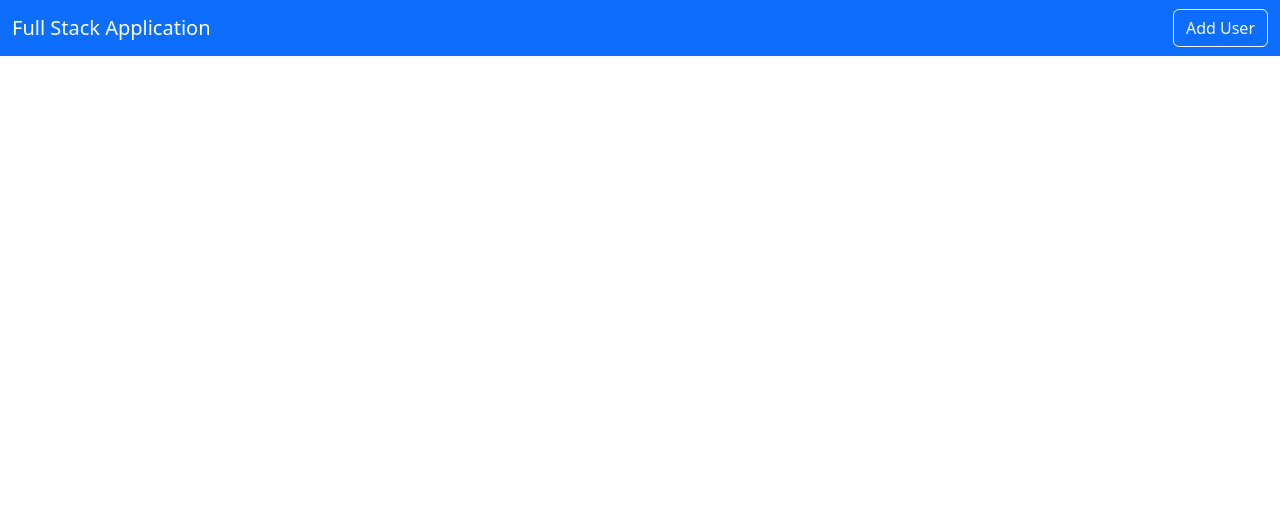
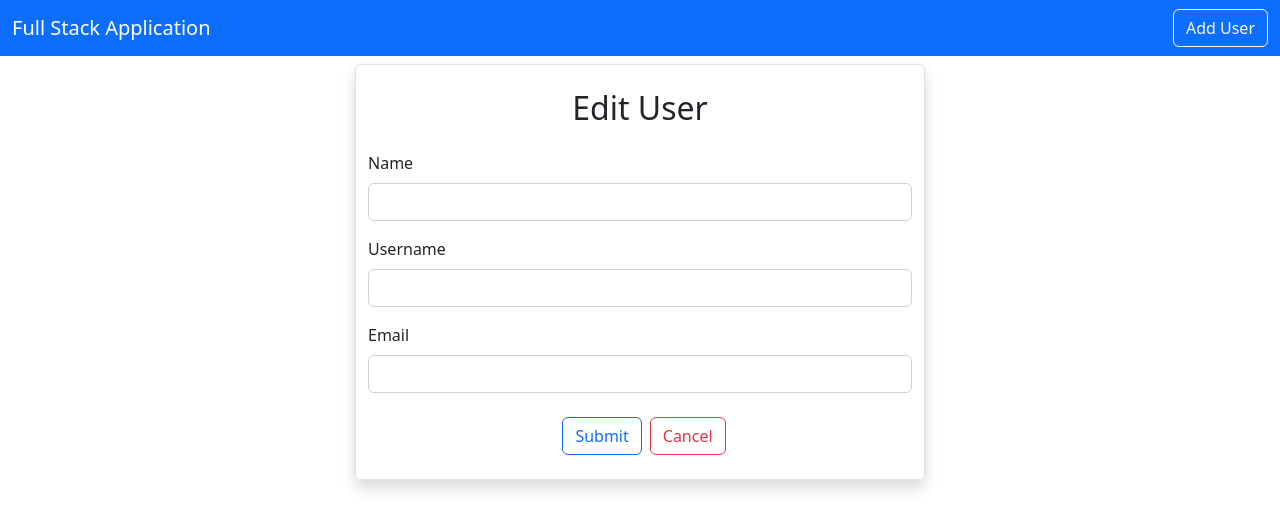
Before and after one commit to ryanmello/popcornperspective.io, a React (Create React App) app: page /edituser/1 in a window 1280 px wide. Shown: the top 530 px of the page. Built offline with nearby package versions, Linux system fonts and the light colour scheme; no server answers.

Commit message:
edit the user

```diff
--- a/src/App.js
+++ b/src/App.js
@@ -14,7 +14,7 @@ function App() {
         <Routes>
           <Route exact path='/' element={<Home />}></Route>
           <Route exact path='/adduser' element={<AddUser />}></Route>
-          <Route exact path='/edituser' element={<EditUser />}></Route>
+          <Route exact path='/edituser/:id' element={<EditUser />}></Route>
         </Routes>
       </Router>
     </div>
--- a/src/pages/Home.js
+++ b/src/pages/Home.js
@@ -35,7 +35,7 @@ export default function Home() {
                 <td>{user.email}</td>
                 <td>
                   <button className="btn btn-primary mx-2">View</button>
-                  <Link className="btn btn-outline-primary mx-2" to={"/edituser"}>Edit</Link>
+                  <Link className="btn btn-outline-primary mx-2" to={`/edituser/${user.id}`}>Edit</Link>
                   <button className="btn btn-danger mx-2">Delete</button>
                 </td>
               </tr>
--- a/src/users/EditUser.js
+++ b/src/users/EditUser.js
@@ -1,9 +1,94 @@
-import React from 'react'
+import React, { useEffect, useState } from "react";
+import axios from "axios";
+import { Link, useNavigate, useParams } from "react-router-dom";
 
-export default function EditUser() {
+export default function EdotUser() {
+  let navigate = useNavigate()
+  const {id} = useParams()
+
+  const [user, setUser] = useState({
+    name: "",
+    username: "",
+    email: "",
+  });
+
+  const { name, username, email } = user;
+
+  const onInputChange = (e) => {
+    setUser({ ...user, [e.target.name]: e.target.value });
+  };
+
+  // call the load user method when the page loads
+  useEffect(()=>{
+    loadUser()
+  }, [])
+
+
+  const onSubmit = async(e) => {
+    e.preventDefault();
+    await axios.put(`http://localhost:8084/users/${id}`, user)
+    navigate("/");
+  };
+
+  // save the user with the current id and set it equal to the form fields
+  const loadUser = async() => {
+    const result = await axios.get(`http://localhost:8084/users/${id}`)
+    setUser(result.data);
+  }
+
   return (
-    <div>
-      Edit User
+    <div className="container">
+      <div className="row">
+        <div className="col-md-6 offset-md-3 border rounded mt-2 shadow">
+          <h2 className="text-center m-4">Edit User</h2>
+          <form onSubmit={(e)=>onSubmit(e)}>
+            <div className="mb-3">
+              <label htmlFor="Name" className="form-label">
+                Name
+              </label>
+              <input
+                type={"text"}
+                className="form-control"
+                name="name"
+                value={name}
+                onChange={(e) => onInputChange(e)}
+              />
+            </div>
+            <div className="mb-3">
+              <label htmlFor="Name" className="form-label">
+                Username
+              </label>
+              <input
+                type={"text"}
+                className="form-control"
+                name="username"
+                value={username}
+                onChange={(e) => onInputChange(e)}
+              />
+            </div>
+            <div className="mb-3">
+              <label htmlFor="Name" className="form-label">
+                Email
+              </label>
+              <input
+                type={"text"}
+                className="form-control"
+                name="email"
+                value={email}
+                onChange={(e) => onInputChange(e)}
+              />
+            </div>
+            <div className="pb-3 text-center">
+              <button type="submit" className="btn btn-outline-primary m-2">
+                Submit
+              </button>
+              <Link className="btn btn-outline-danger" to={"/"}>
+                Cancel
+              </Link>
+            </div>
+          </form>
+        </div>
+      </div>
     </div>
-  )
+  );
 }
```
